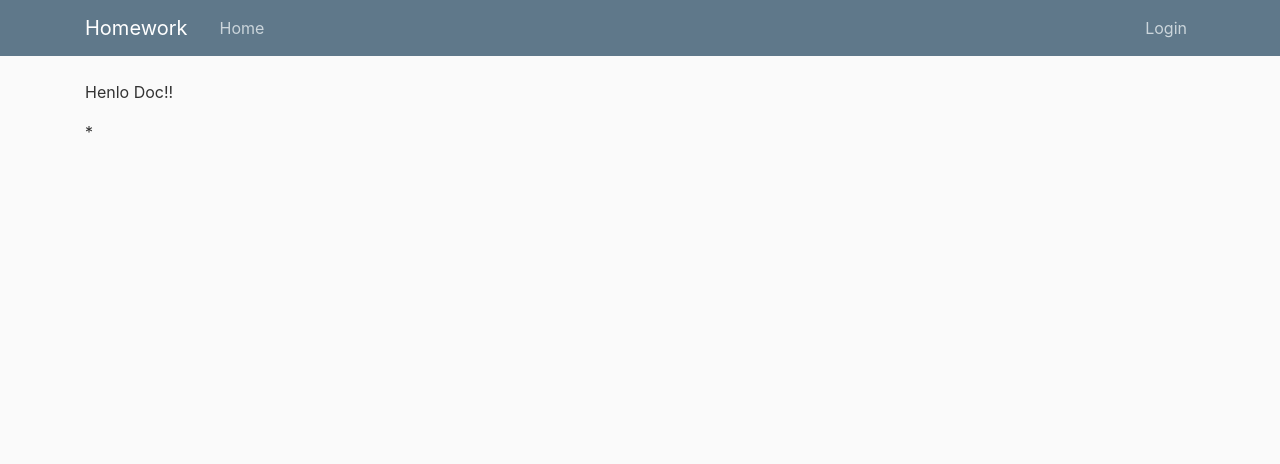
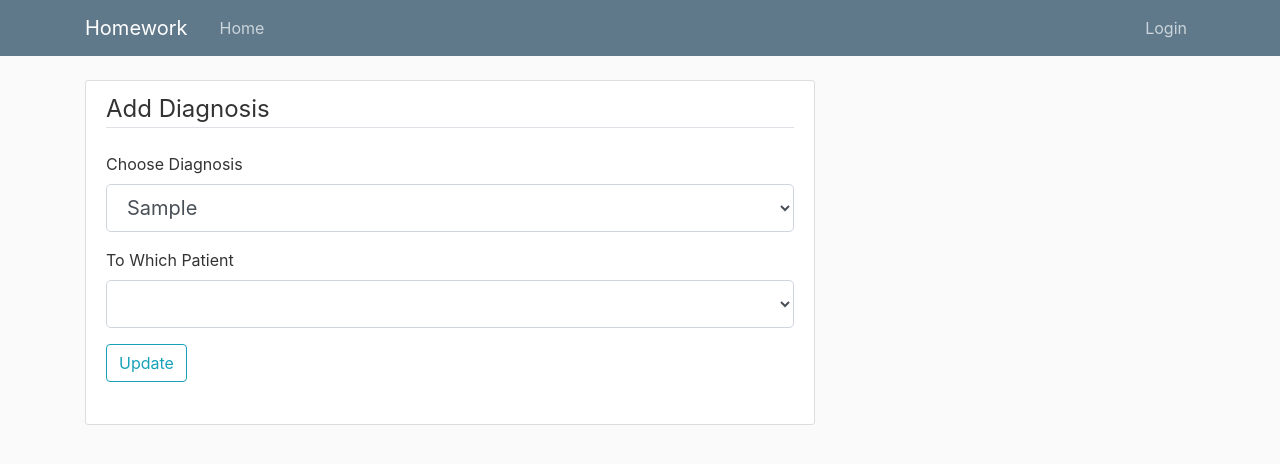
Before and after one commit to ahmetpasa/Hospital, a Flask app: page /doctor in a window 1280 px wide. Shown: the top 464 px of the page. Run offline with Flask 2, Linux system fonts and the light colour scheme; tables that the repository leaves empty hold one stand-in row (values such as "Sample post"); lists and menus that the app fills with data are empty; some libraries are stand-ins or nearby versions.

Commit message:
Update doctor.html

```diff
--- a/templates/doctor.html
+++ b/templates/doctor.html
@@ -1,6 +1,43 @@
 {% extends "layout.html" %}
 
 {% block content%}
-    <p>Henlo Doc!!</p>
-    <p>{{username}}</p>
+    <div class="content-section">
+    <form method="POST" action="">
+        {{ form_diags.hidden_tag() }}
+        <fieldset class="form-group">
+        <legend class="border-bottom mb-4">Add Diagnosis</legend>
+        <div class="form-group">
+            {{ form_diags.diag.label(class="form-control-label") }}
+
+            {% if form_diags.diag.errors %}
+                {{ form_diags.diag(class="form-control form-control-lg is-invalid") }}
+                <div class="invalid-feedback">
+                    {% for error in form_diags.diag.errors %}
+                        <span>{{ error }}</span>
+                    {%endfor%}
+                </div>
+            {%else%}
+                {{ form_diags.diag(class="form-control form-control-lg") }}
+            {%endif%}
+        </div>
+        <div class="form-group">
+            {{ form_diags.to_patient.label(class="form-control-label") }}
+
+            {% if form_diags.to_patient.errors %}
+                {{ form_diags.to_patient(class="form-control form-control-lg is-invalid") }}
+                <div class="invalid-feedback">
+                    {% for error in form_diags.to_patient.errors %}
+                        <span>{{ error }}</span>
+                    {%endfor%}
+                </div>
+            {%else%}
+                {{ form_diags.to_patient(class="form-control form-control-lg") }}
+            {%endif%}
+        </div>
+        <div class="form-group">
+            {{ form_diags.upd_2(class="btn btn-outline-info") }}
+        </div>
+        </fieldset>
+    </form>
+    </div>
 {% endblock content%}
```
